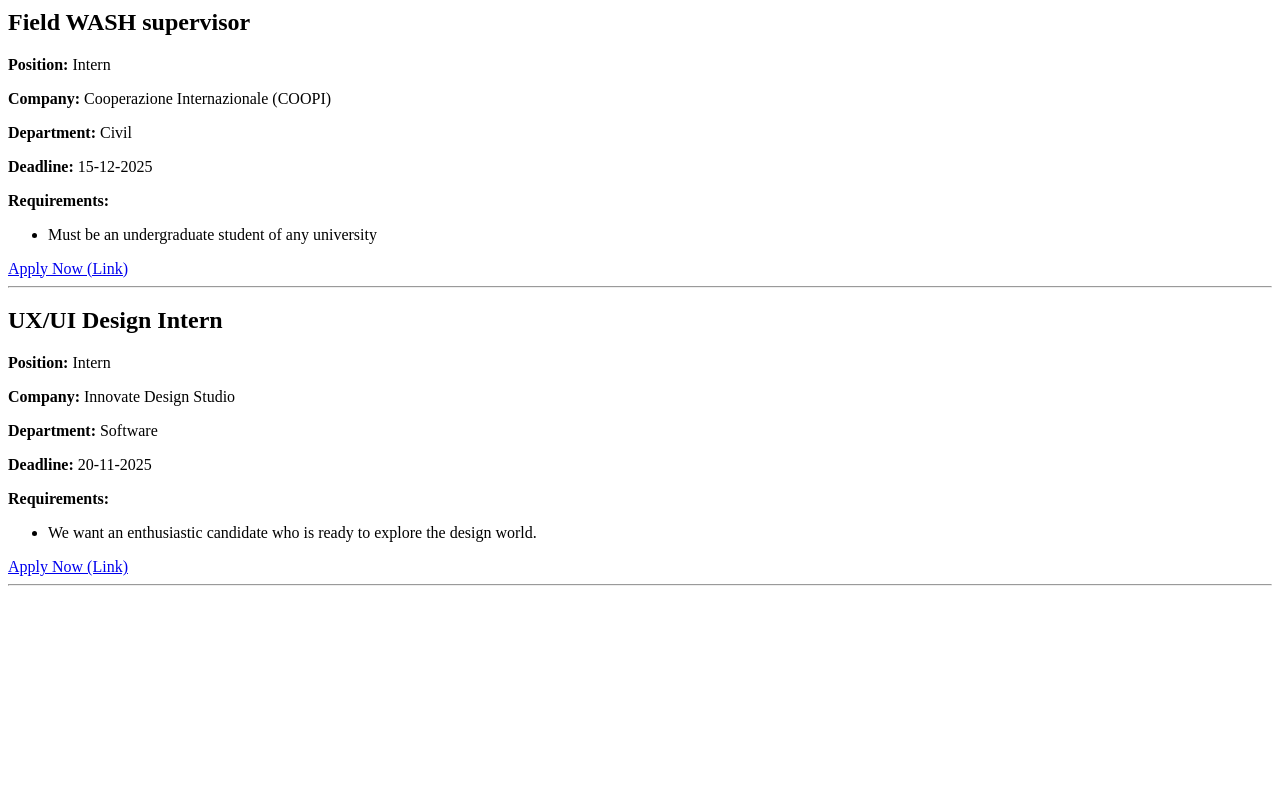
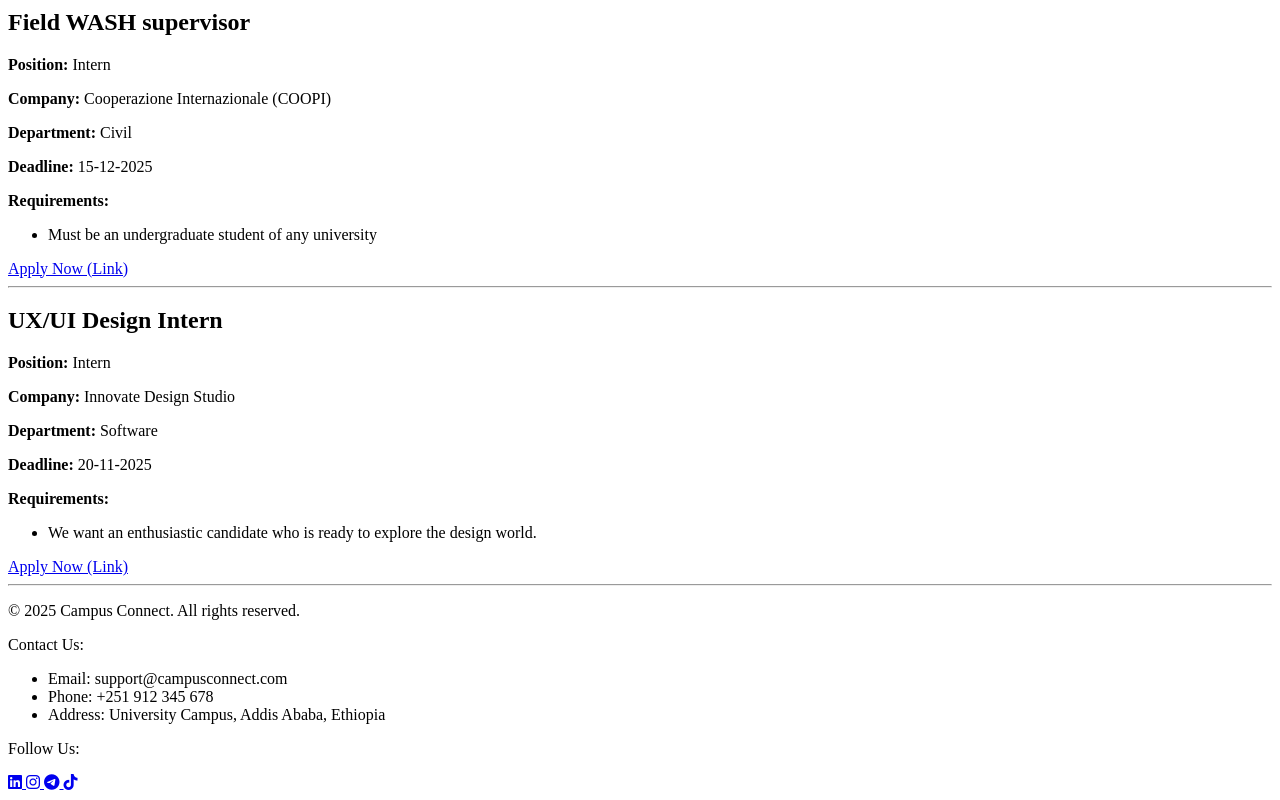
Before and after one commit to selamawitN/ip-final-project-campus-connect, a plain HTML site: page internship.html in a window 1280 px wide. Shown: the part 629-1429 px from the top of the page. Before the commit the page ends 1223 px from the top, so only its background shows below. Drawn offline with Linux system fonts and the light colour scheme; files that its build step writes are made by us from their sources.

Commit message:
Add footer with contact and social media details
Added footer section with contact information and social media links.

```diff
--- a/internship.html
+++ b/internship.html
@@ -90,5 +90,34 @@
             </div>
         </div>
     </div>
+    <footer>
+    <div class="footer-container">
+      <p>&copy; 2025 Campus Connect. All rights reserved.</p>
+      <div class="contact-info">
+        <p>Contact Us:</p>
+        <ul>
+          <li>Email: support@campusconnect.com</li>
+          <li>Phone: +251 912 345 678</li>
+          <li>Address: University Campus, Addis Ababa, Ethiopia</li>
+        </ul>
+      </div>
+      <div class="social-media">
+        <p>Follow Us:</p>
+        <a href="https://www.linkedin.com" target="_blank" class="social-icon">
+          <i class="fab fa-linkedin"></i>
+        </a>
+        <a href="https://www.instagram.com" target="_blank" class="social-icon">
+          <i class="fab fa-instagram"></i>
+        </a>
+        <a href="https://t.me" target="_blank" class="social-icon">
+          <i class="fab fa-telegram"></i>
+        </a>
+        <a href="https://www.tiktok.com" target="_blank" class="social-icon">
+          <i class="fab fa-tiktok"></i>
+        </a>
+      </div>
+    </div>
+  </footer>
+
 </body>
 </html>
```
